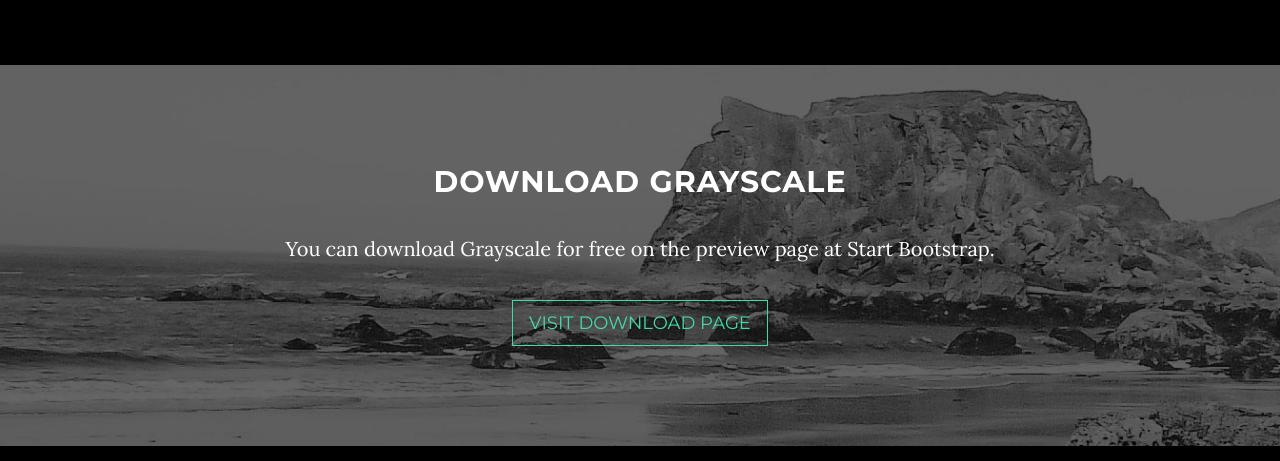
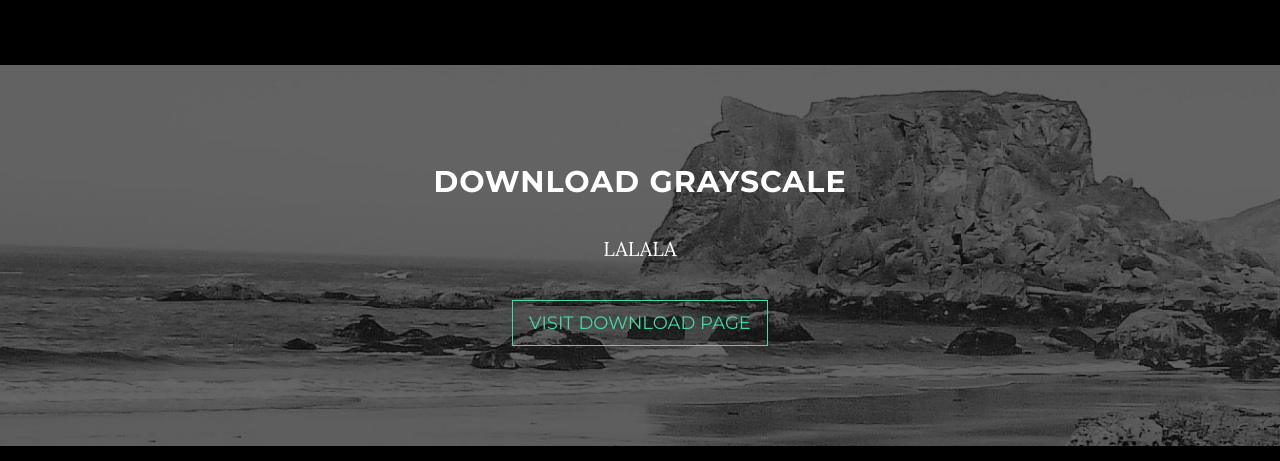
Before and after one commit to Columbus2016/team-5, a Python web app: template templates/index.html in a window 1280 px wide. Shown: the part 1402-1863 px from the top of the page. Run offline with Jinja, Linux system fonts and the light colour scheme; the template is opened without the code that fills it, so the values that code supplies are empty; some libraries are stand-ins or nearby versions.

Commit message:
begin changing download section

```diff
--- a/templates/index.html
+++ b/templates/index.html
@@ -109,7 +109,7 @@
             <div class="container">
                 <div class="col-lg-8 col-lg-offset-2">
                     <h2>Download Grayscale</h2>
-                    <p>You can download Grayscale for free on the preview page at Start Bootstrap.</p>
+                    <p>LALALA</p>
                     <a href="http://startbootstrap.com/template-overviews/grayscale/" class="btn btn-default btn-lg">Visit Download Page</a>
                 </div>
             </div>
```
